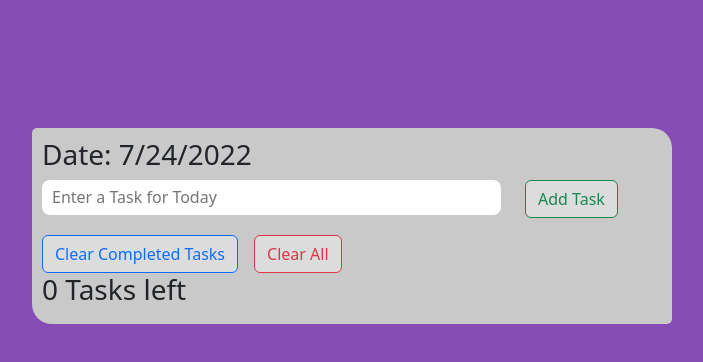
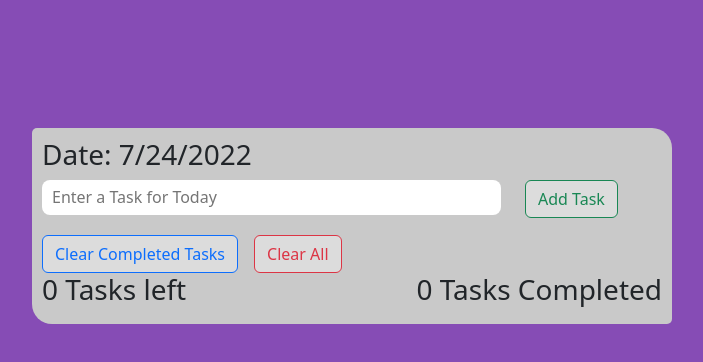
Before and after one commit to DavitPetro/ToDoList, a React (Create React App) app: page / in a window 1280 px wide. Shown: the top 362 px of the page, without its empty margins (288-991 px from the left). Built offline with nearby package versions, Linux system fonts and the light colour scheme.

Commit message:
Task Completed Counter

```diff
--- a/src/App.js
+++ b/src/App.js
@@ -78,8 +78,9 @@ function App() {
           <button className="btn btn-outline-danger ms-3" onClick = {clearTasks}>Clear All</button>
         </div>
       </div>
-      <div className="row">
-        <h3>{tasks.filter (task => !task.completed ).length} Tasks left</h3>
+      <div>
+        <h3 id="t-left">{tasks.filter (task => !task.completed ).length} Tasks left</h3>
+        <h3 id="t-comp">{tasks.filter (task => task.completed ).length} Tasks Completed</h3>
       </div>
     </div>
   )
--- a/src/Style.css
+++ b/src/Style.css
@@ -29,6 +29,15 @@
     margin-top: 10px;
 }
 
+#t-left{
+    float: left;
+}
+
+#t-comp{
+    float: right;
+    text-align: right;
+}
+
 .task {
     font-size: 16pt;
 }
```
